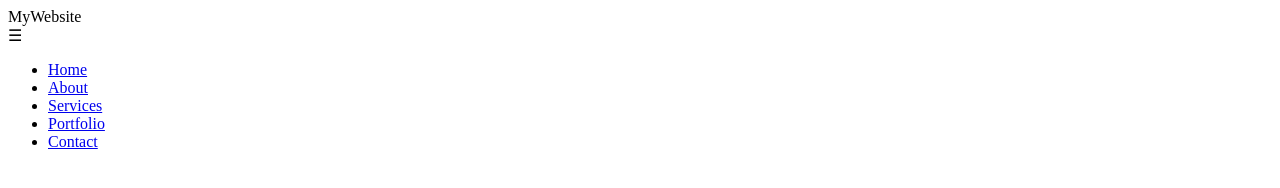
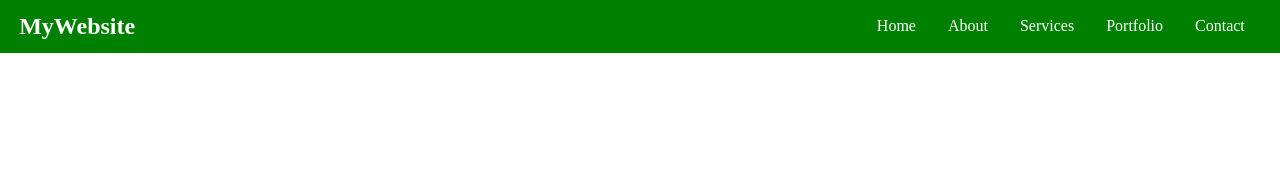
Before and after one commit to sanjukta715/Responsive-Navigation-Bar, a plain HTML site: page index.html in a window 1280 px wide. Drawn offline with Linux system fonts and the light colour scheme.

Commit message:
index.html

```diff
--- a/index.html
+++ b/index.html
@@ -4,7 +4,7 @@
     <meta charset="UTF-8" />
     <meta name="viewport" content="width=device-width, initial-scale=1.0" />
     <title>Responsive Navigation Bar</title>
-    <link rel="stylesheet" href="exp3.css" />
+    <link rel="stylesheet" href="style.css" />
 </head>
 <body>
     <nav class="navbar">
```
